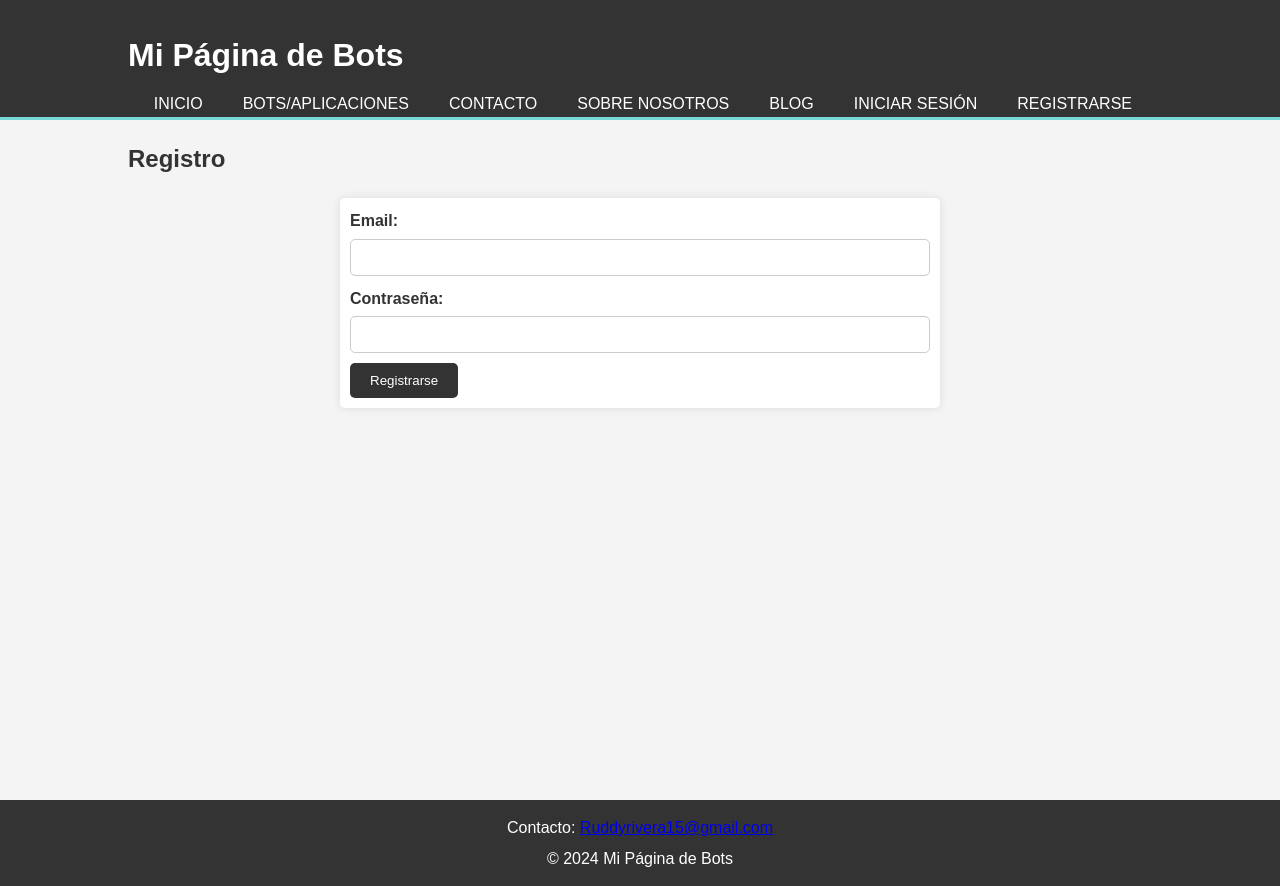
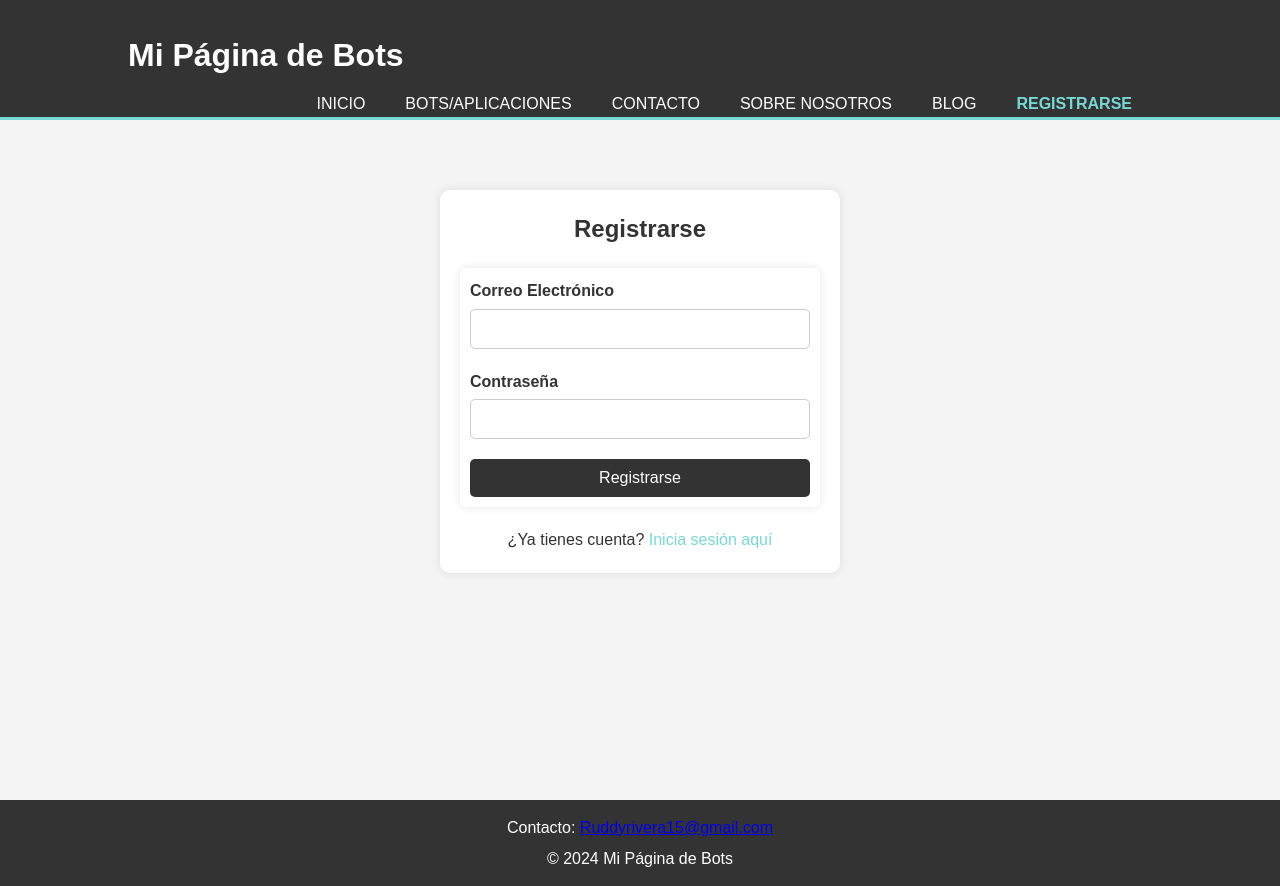
Before and after one commit to Ruddypckl/Ruddypcklgithub.io, a plain HTML site: page register.html in a window 1280 px wide. Drawn offline with Linux system fonts and the light colour scheme; no server answers.

Commit message:
otra actualizacion a registro e inicio de seccion

```diff
--- a/register.html
+++ b/register.html
@@ -3,7 +3,7 @@
 <head>
     <meta charset="UTF-8">
     <meta name="viewport" content="width=device-width, initial-scale=1.0">
-    <title>Registro</title>
+    <title>Registrarse</title>
     <link rel="stylesheet" href="styles.css">
 </head>
 <body>
@@ -20,21 +20,23 @@
                         <li><a href="contacto.html">Contacto</a></li>
                         <li><a href="sobre.html">Sobre Nosotros</a></li>
                         <li><a href="blog.html">Blog</a></li>
-                        <li><a href="login.html">Iniciar Sesión</a></li>
-                        <li><a href="register.html">Registrarse</a></li>
+                        <li class="current"><a href="register.html">Registrarse</a></li>
                     </ul>
                 </nav>
             </div>
         </header>
         <section class="container">
-            <h1>Registro</h1>
-            <form id="register-form">
-                <label for="register-email">Email:</label>
-                <input type="email" id="register-email" required>
-                <label for="register-password">Contraseña:</label>
-                <input type="password" id="register-password" required>
-                <button type="submit">Registrarse</button>
-            </form>
+            <div class="register-form">
+                <h2>Registrarse</h2>
+                <form id="register-form">
+                    <label for="register-email">Correo Electrónico</label>
+                    <input type="email" id="register-email" required>
+                    <label for="register-password">Contraseña</label>
+                    <input type="password" id="register-password" required>
+                    <button type="submit">Registrarse</button>
+                </form>
+                <p>¿Ya tienes cuenta? <a href="login.html">Inicia sesión aquí</a></p>
+            </div>
         </section>
     </div>
     <footer>
--- a/scripts.js
+++ b/scripts.js
@@ -1,6 +1,6 @@
 import { db } from "./firebaseConfig.js";
 import { collection, addDoc, serverTimestamp } from "https://www.gstatic.com/firebasejs/9.10.0/firebase-firestore.js";
-import { getAuth, createUserWithEmailAndPassword, signInWithEmailAndPassword } from "https://www.gstatic.com/firebasejs/9.10.0/firebase-auth.js";
+import { getAuth, createUserWithEmailAndPassword, signInWithEmailAndPassword, onAuthStateChanged, signOut } from "https://www.gstatic.com/firebasejs/9.10.0/firebase-auth.js";
 
 document.addEventListener("DOMContentLoaded", function() {
     const auth = getAuth();
@@ -75,6 +75,44 @@ document.addEventListener("DOMContentLoaded", function() {
         });
     }
 
+    // Manejo del estado de autenticación
+    onAuthStateChanged(auth, (user) => {
+        const nav = document.querySelector('nav ul');
+        if (user) {
+            // Usuario está autenticado
+            nav.innerHTML = `
+                <li><a href="index.html">Inicio</a></li>
+                <li><a href="bots.html">Bots/Aplicaciones</a></li>
+                <li><a href="contacto.html">Contacto</a></li>
+                <li><a href="sobre.html">Sobre Nosotros</a></li>
+                <li><a href="blog.html">Blog</a></li>
+                <li><a href="#" id="logout">Cerrar Sesión</a></li>
+            `;
+
+            document.getElementById('logout').addEventListener('click', function(event) {
+                event.preventDefault();
+                signOut(auth).then(() => {
+                    alert('Cierre de sesión exitoso');
+                    window.location.href = 'index.html';
+                }).catch((error) => {
+                    console.error("Error al cerrar sesión: ", error);
+                    alert('Error al cerrar sesión');
+                });
+            });
+        } else {
+            // Usuario no está autenticado
+            nav.innerHTML = `
+                <li><a href="index.html">Inicio</a></li>
+                <li><a href="bots.html">Bots/Aplicaciones</a></li>
+                <li><a href="contacto.html">Contacto</a></li>
+                <li><a href="sobre.html">Sobre Nosotros</a></li>
+                <li><a href="blog.html">Blog</a></li>
+                <li><a href="login.html">Iniciar Sesión</a></li>
+                <li><a href="register.html">Registrarse</a></li>
+            `;
+        }
+    });
+
     // Cargar el contenido del blog desde un archivo Markdown
     fetch('blog-post.md')
         .then(response => response.text())
--- a/styles.css
+++ b/styles.css
@@ -206,39 +206,64 @@ section .about, section .contact {
     }
 }
 
-/* Formularios de inicio de sesión y registro */
-form {
-    max-width: 600px;
-    margin: 20px auto;
-    padding: 10px;
+/* Estilos para el formulario de inicio de sesión y registro */
+.login-form, .register-form {
+    max-width: 400px;
+    margin: 50px auto;
+    padding: 20px;
     background: #fff;
-    border-radius: 5px;
+    border-radius: 10px;
     box-shadow: 0 0 10px rgba(0, 0, 0, 0.1);
+    text-align: center;
 }
 
-form label {
-    display: block;
-    margin-bottom: 5px;
-    font-weight: bold;
+.login-form h2, .register-form h2 {
+    margin-bottom: 20px;
+    font-size: 24px;
+    color: #333;
 }
 
-form input {
+.login-form label, .register-form label {
+    display: block;
+    text-align: left;
+    font-weight: bold;
+    margin-bottom: 5px;
+    color: #333;
+}
+
+.login-form input, .register-form input {
     width: 100%;
     padding: 10px;
-    margin-bottom: 10px;
+    margin-bottom: 20px;
     border: 1px solid #ccc;
     border-radius: 5px;
+    font-size: 16px;
 }
 
-form button {
-    background-color: #333;
+.login-form button, .register-form button {
+    width: 100%;
+    padding: 10px;
+    background: #333;
     color: #fff;
     border: none;
-    padding: 10px 20px;
     border-radius: 5px;
+    font-size: 16px;
     cursor: pointer;
 }
 
-form button:hover {
-    background-color: #555;
+.login-form button:hover, .register-form button:hover {
+    background: #555;
 }
+
+.login-form p, .register-form p {
+    margin-top: 20px;
+}
+
+.login-form a, .register-form a {
+    color: #77d9d5;
+    text-decoration: none;
+}
+
+.login-form a:hover, .register-form a:hover {
+    text-decoration: underline;
+}
```
Also changed, not shown: index.html (+4 -5 lines), login.html (+12 -10 lines).
